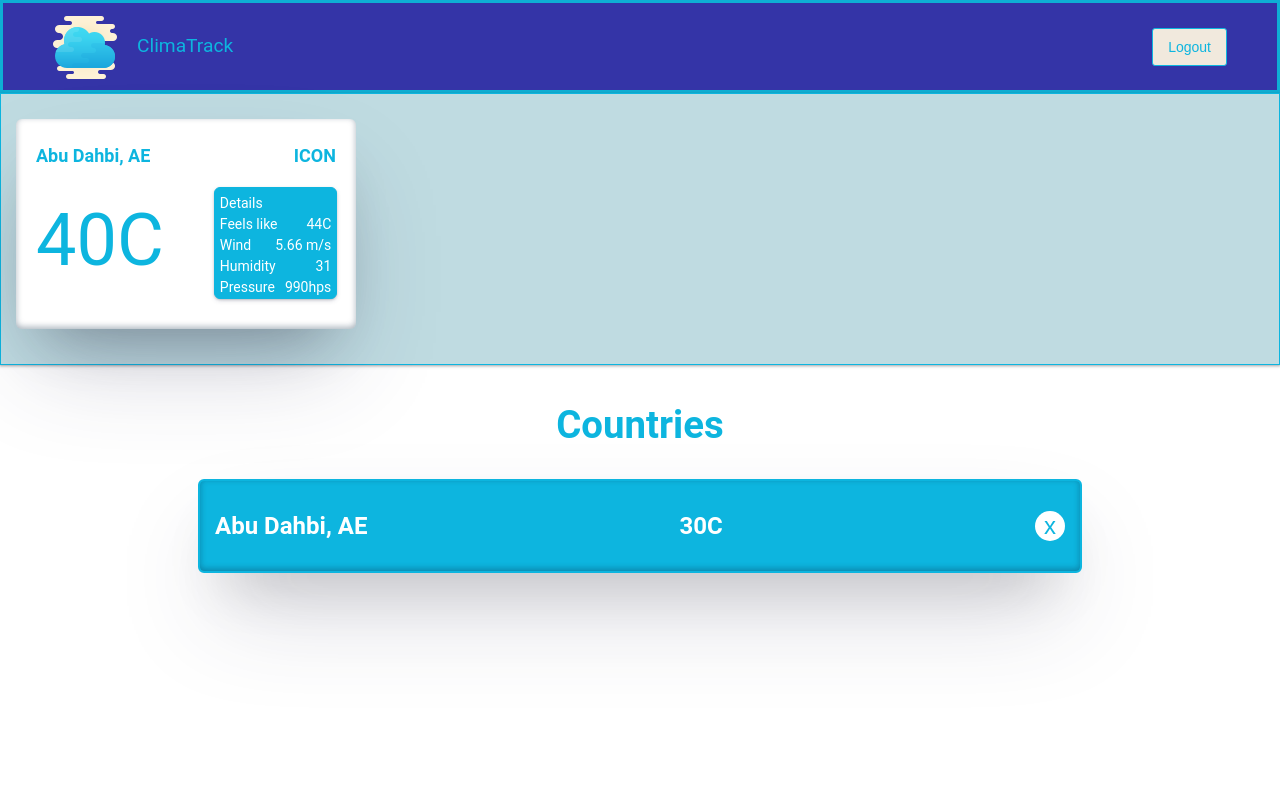
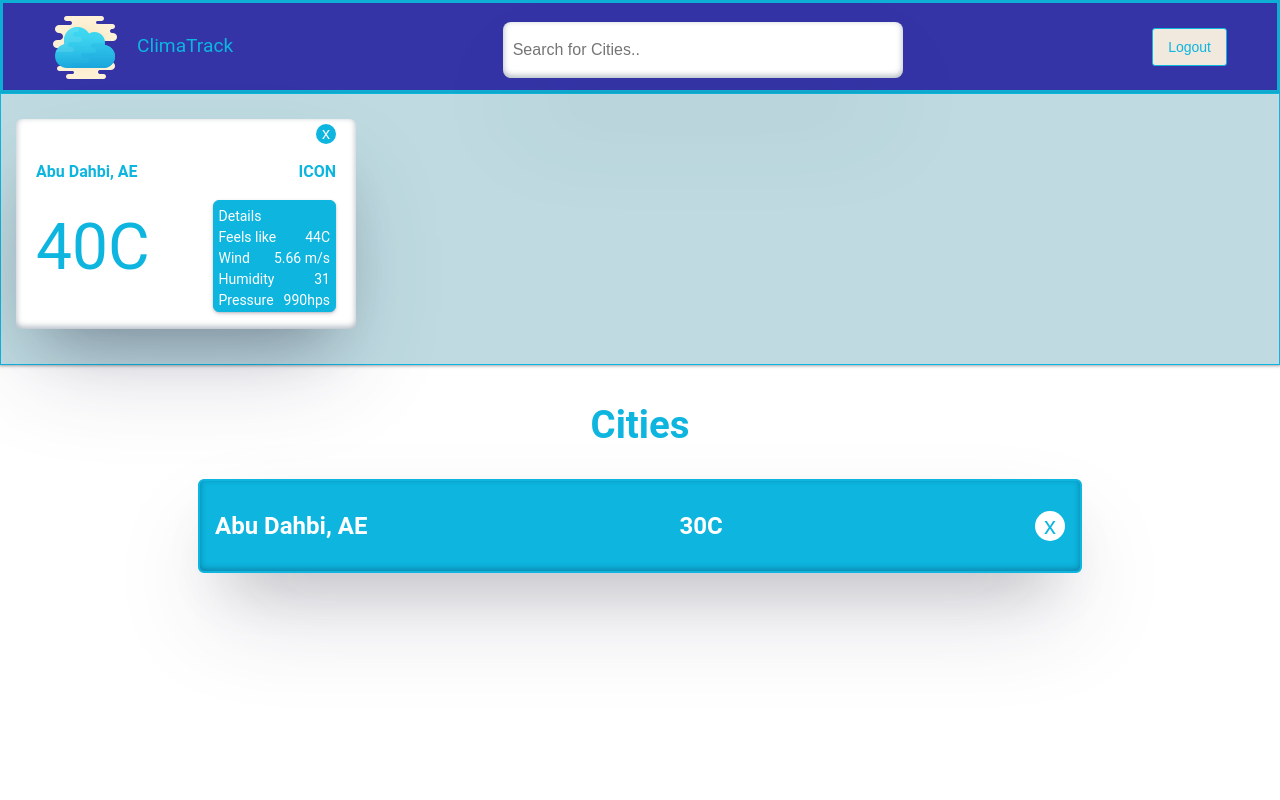
Before and after one commit to Ayoaris/CloudTrack, a React (Vite) app: page / in a window 1280 px wide. Shown: the top 800 px of the page. Built offline with nearby package versions, Linux system fonts and the light colour scheme.

Commit message:
search input

```diff
--- a/src/App.css
+++ b/src/App.css
@@ -83,7 +83,7 @@ body {
   .top-card {
     display: flex;
     justify-content: space-between;
-    font-size: 18px;
+    font-size: 16px;
     font-weight: 700;
   }
   .bottom-card {
@@ -92,7 +92,7 @@ body {
     gap: 50px;
   }
   .degree {
-    font-size: 72px;
+    font-size: 64px;
   }
   .details-wrapper {
     height: 100px;
@@ -165,6 +165,25 @@ body {
   color: #0db5df;
   border: none;
 }
+.x-btn {
+  display: flex;
+  justify-content: right;
+  align-items: center;
+}
+.edit {
+  border: 3px green solid;
+  padding: 5px;
+  font-size: 16px;
+  border-radius: 50%;
+  width: 20px;
+  height: 20px;
+  align-items: center;
+  display: flex;
+  justify-content: center;
+  background-color: #0db5df;
+  color: #fff;
+  border: none;
+}
 
 .more-details {
   text-align: left;
@@ -179,7 +198,7 @@ body {
   }
 }
 .info-btn {
-  margin-top: 20px;
+  margin-top: 50px;
   display: flex;
   justify-content: space-between;
   gap: 10px;
@@ -194,7 +213,7 @@ body {
   border: none;
 }
 .text {
-  width: 850px;
+  width: 830px;
   height: 100px;
 }
 
@@ -202,7 +221,29 @@ textarea {
   width: 100%;
   height: 100%;
   border: none;
+  padding: 15px 10px;
+  outline: none;
+  border-radius: 6px;
   box-shadow: rgba(50, 50, 93, 0.25) 0px 50px 100px -20px,
     rgba(0, 0, 0, 0.3) 0px 30px 60px -30px,
     rgba(10, 37, 64, 0.35) 0px -2px 6px 0px inset;
 }
+.search {
+  width: 380px;
+  height: 50px;
+  align-items: center;
+  margin: auto;
+}
+input {
+  width: 100%;
+  height: 100%;
+  border-radius: 8px;
+  padding: 3px 10px;
+  font-size: 16px;
+  color: #0db5df;
+  border: none;
+  box-shadow: rgba(50, 50, 93, 0.25) 0px 50px 100px -20px,
+    rgba(0, 0, 0, 0.3) 0px 30px 60px -30px,
+    rgba(10, 37, 64, 0.35) 0px -2px 6px 0px inset;
+  outline: none;
+}
--- a/src/components/favourite.jsx
+++ b/src/components/favourite.jsx
@@ -2,6 +2,9 @@ const Favourite = () => {
   return (
     <div className="fav-section">
       <div className="fav-card">
+        <div className="x-btn">
+          <button className="edit"> x </button>
+        </div>
         <div className="top-card">
           <p>Abu Dahbi, AE</p>
           <p> ICON</p>
--- a/src/components/navbar.jsx
+++ b/src/components/navbar.jsx
@@ -6,6 +6,9 @@ const Navbar = () => {
         <img src={logo} alt="logo" />
         <p>ClimaTrack</p>
       </div>
+      <div className="search">
+        <input type="text" placeholder="Search for Cities.." />
+      </div>
       <div className="nav-right">
         <button className="logout">Logout</button>
       </div>
--- a/src/pages/countries.jsx
+++ b/src/pages/countries.jsx
@@ -1,7 +1,7 @@
 const Countries = () => {
   return (
     <div className="country-list">
-      <h1>Countries</h1>
+      <h1>Cities</h1>
       <div className="countries">
         <p>Abu Dahbi, AE</p>
         <div>
```
